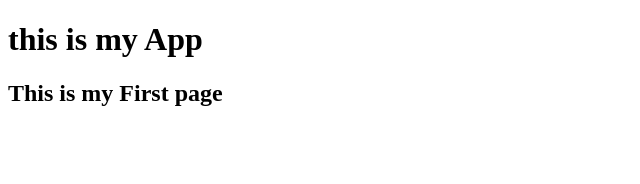
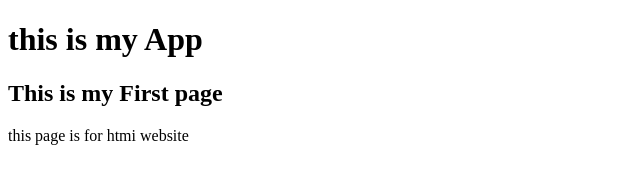
Before and after one commit to mvverma2007/FDP_devops, a plain HTML site: page index.html in a window 1280 px wide. Shown: the whole page, without its empty margins (0-640 px from the left). Drawn offline with Linux system fonts and the light colour scheme.

Commit message:
added paragraph

```diff
--- a/index.html
+++ b/index.html
@@ -9,5 +9,6 @@
 <body>
     <h1> this is my App</h1>
     <h2>This is my First page</h2>
+    <p>this page is for htmi website</p>
 </body>
 </html>
```
